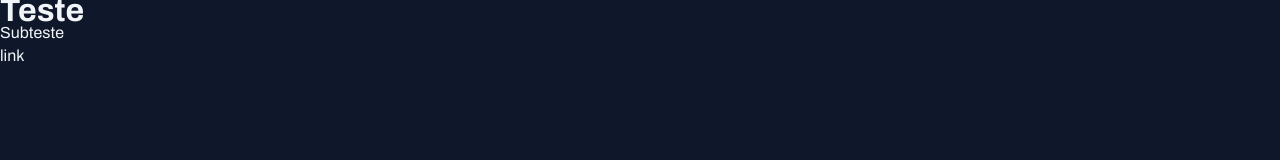
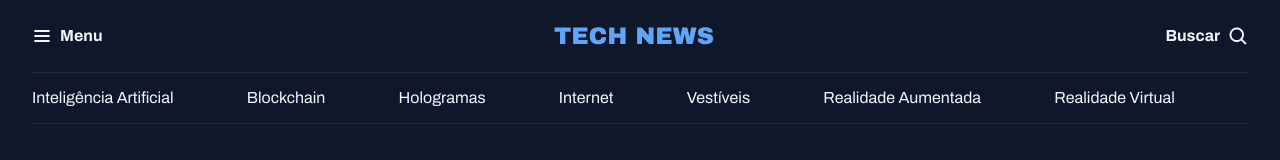
Before and after one commit to nerialdosilva/portalDeNoticias, a plain HTML site: page index.html in a window 1280 px wide. Drawn offline with Linux system fonts and the light colour scheme.

Commit message:
criando o header de aplicação

```diff
--- a/index.html
+++ b/index.html
@@ -12,8 +12,32 @@
     <link href="https://fonts.googleapis.com/css2?family=Archivo:ital,wght@0,100..900;1,100..900&display=swap" rel="stylesheet">
 </head>
 <body>
-    <h1>Teste</h1>
-    <h2>Subteste</h2>
-    <a href="#">link</a>
+    <header class="container">
+        <nav id="primary"class="grid grid-flow-col">
+            <div>
+                <img src="assets/icons/List.svg" alt="ícone de menu">
+                <strong>Menu</strong>
+            </div>
+
+            <div>
+                <img src="assets/Logo.svg" alt="TechNews logo">
+            </div>
+
+            <div>
+                <strong>Buscar</strong>
+                <img src="assets/icons/MagnifyingGlass.svg" alt="ícone de lupa para pesquisa">
+            </div>
+        </nav>
+
+        <nav id="secondary"class="grid grid-flow-col">
+            <a href="#">Inteligência Artificial</a>
+            <a href="#">Blockchain</a>
+            <a href="#">Hologramas</a>
+            <a href="#">Internet</a>
+            <a href="#">Vestíveis</a>
+            <a href="#">Realidade Aumentada</a>
+            <a href="#">Realidade  Virtual</a>
+        </nav>
+    </header>
 </body>
 </html>
--- a/styles/global.css
+++ b/styles/global.css
@@ -39,3 +39,18 @@ a:hover {
 hi, h2, h3 {
     font: inherit;
 }
+
+.container {
+    max-width: 1280px;
+    padding-inline: 32px;
+    margin-inline: auto;
+}
+
+/*utility-first_Obs.:uma classe para fazer apenas uma coisa*/
+.grid {
+    display: grid;
+}
+
+.grid-flow-col {
+    grid-auto-flow: column;
+}
--- /dev/null
+++ b/styles/header.css
@@ -0,0 +1,24 @@
+#primary {
+    padding-block: 20px;
+
+    div {
+        display: flex;
+        align-items: center;
+        gap: 8px;
+    }
+
+    /* nesting css*/
+    div:nth-child(2) {
+        margin-inline: auto;
+    }
+
+    div:nth-child(3) {
+        justify-self:  end;
+    }
+}
+
+#secondary {
+    padding-block: 14px;
+    border: solid 1px var(--stroke-color);
+    border-inline: none;
+}
--- a/styles/index.css
+++ b/styles/index.css
@@ -1 +1,2 @@
 @import url(global.css);
+@import url(header.css);
```
